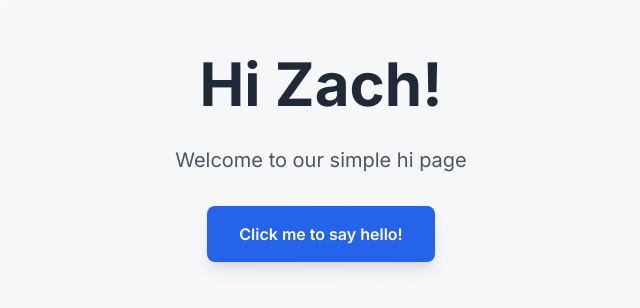
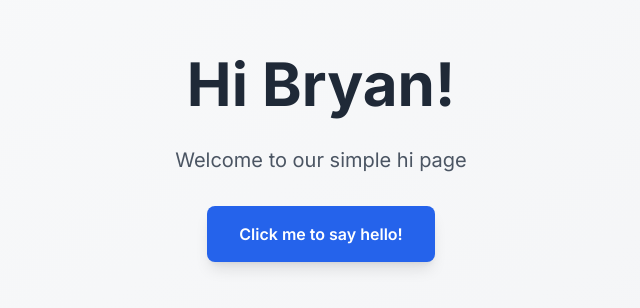
Before and after one commit to importgabriel/hello-wave-fxiu, a Next.js app: page / in a window 1280 px wide. Shown: the part 242-550 px from the top of the page, without its empty margins (319-959 px from the left). Built offline with nearby package versions, Linux system fonts and the light colour scheme.

Commit message:
edit: Actually can we change the name to Bryan

```diff
--- a/src/app/page.tsx
+++ b/src/app/page.tsx
@@ -5,7 +5,7 @@ export default function Home() {
     <main className="min-h-screen flex items-center justify-center bg-gradient-to-br from-gray-50 to-gray-100">
       <div className="text-center space-y-8 p-8">
         <h1 className="text-6xl font-bold text-gray-800 mb-4">
-          Hi Zach!
+          Hi Bryan!
         </h1>
         <p className="text-xl text-gray-600 mb-8">
           Welcome to our simple hi page
```
